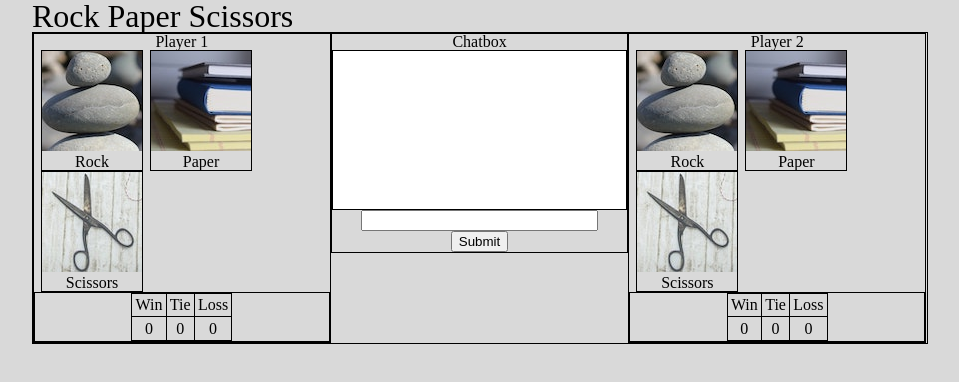
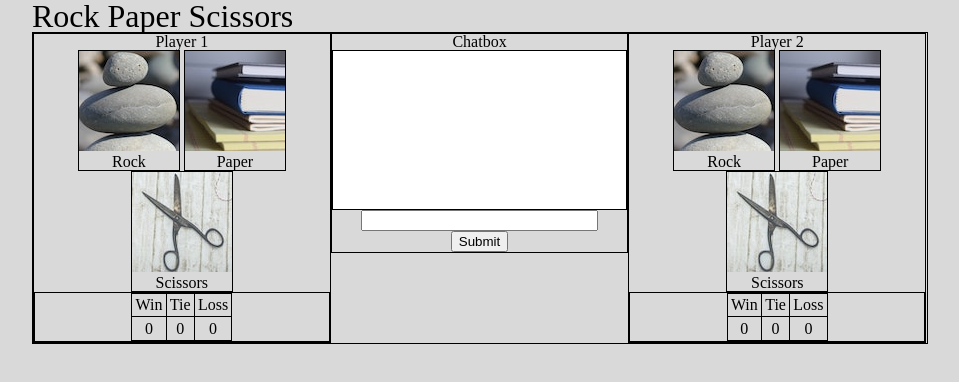
Before and after one commit to hoomanfor/rock-paper-scissors, a plain HTML site: page index.html in a window 1280 px wide. Shown: the whole page, without its empty margins (160-1119 px from the left). Drawn offline with nearby package versions, Linux system fonts and the light colour scheme; no server answers.

Commit message:
center aligned rock, paper, scissors figures

```diff
--- a/assets/css/style.css
+++ b/assets/css/style.css
@@ -33,12 +33,16 @@ main {
 
 figure {
     border: 1px solid black;
-    float:left;
+    display: inline-block;
     cursor: pointer;
-    margin-left: 7px;
+    margin: 0;
 }
 
 figcaption {
+    text-align: center;
+}
+
+.figure-container {
     text-align: center;
 }
 
--- a/index.html
+++ b/index.html
@@ -25,6 +25,7 @@
               <div id="player-one-name"></div>
             <h3 id="p1-waiting"></h3>
           </form>
+          <div class="figure-container">
             <figure id="p1-option">
               <img src="assets/images/rock_2.jpg" alt="rock">
               <figcaption>Rock</figcaption>
@@ -37,6 +38,7 @@
               <img src="assets/images/scissors.jpg" alt="scissors">
               <figcaption>Scissors</figcaption>
             </figure>
+          </div>
             <!-- Player 1 Scoreboard -->
               <div class="scoreboards">
                 <table>
@@ -69,6 +71,7 @@
               <div id="player-two-name"></div>
             <h3 id="p2-waiting"></h3>
           </form>
+          <div class="figure-container">
             <figure id="p2-option">
               <img src="assets/images/rock_2.jpg" alt="rock">
               <figcaption>Rock</figcaption>
@@ -81,6 +84,7 @@
               <img src="assets/images/scissors.jpg" alt="scissors">
               <figcaption>Scissors</figcaption>
             </figure>
+          </div>
             <!-- Player 2 Scoreboard -->
               <div class="scoreboards">
                 <table>
```
